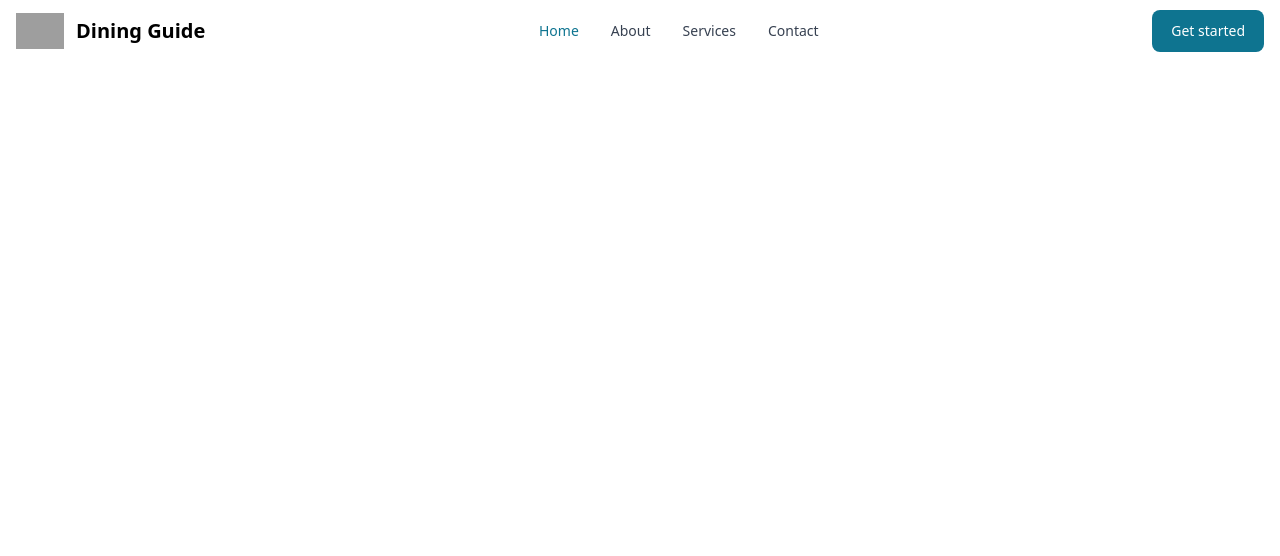
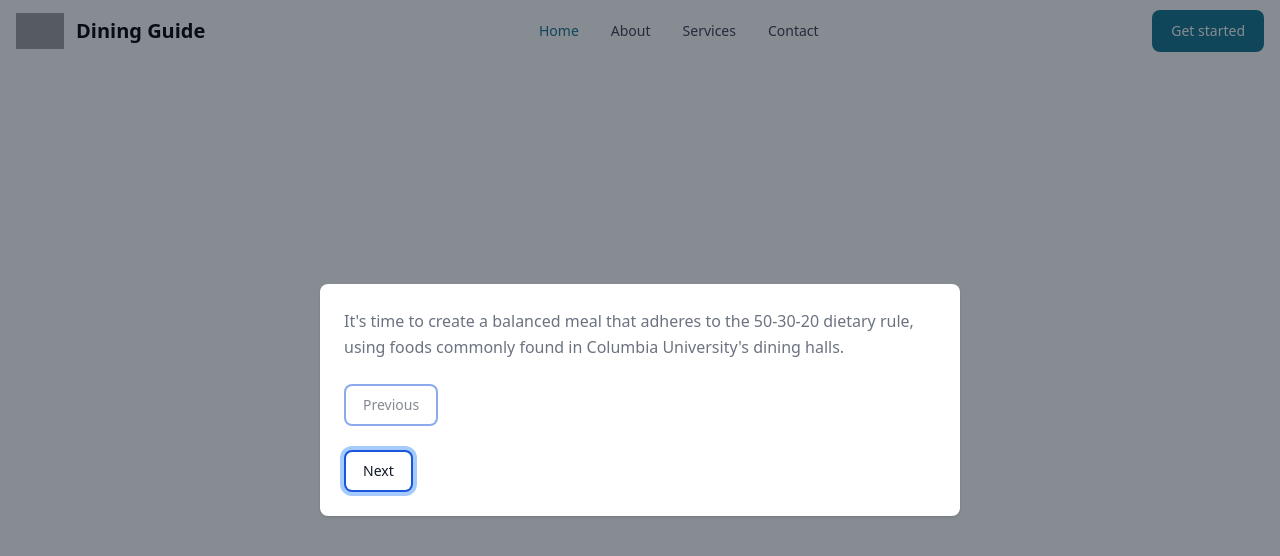
Before and after one commit to remembyr/UIDesignGroupProject, a React (Create React App) app in the folder columbia-dining-guide/: page /quiz in a window 1280 px wide. Shown: the top 556 px of the page. Built offline with nearby package versions, Linux system fonts and the light colour scheme; grey boxes are pictures that could not be loaded.

Commit message:
implement rudimentary version of quiz tutorial modals

```diff
--- a/columbia-dining-guide/src/App.tsx
+++ b/columbia-dining-guide/src/App.tsx
@@ -14,6 +14,9 @@ import ProteinSortingGameSource from "./components/Protein/ProteinSortingGameSou
 import FatsSortingGameSource from "./components/Fats/FatsSortingGameSource";
 import CarbsSortingGameSource from "./components/Carbs/CarbsSortingGameSource";
 import Breakdown from "./components/Breakdown";
+import Quiz from "./components/Quiz";
+
+
 
 function App() {
   return (
@@ -27,6 +30,7 @@ function App() {
         <Route path="/learn/carbs-source" element={<CarbsSortingGameSource />} />
         <Route path="/learn/fat-source" element={<FatsSortingGameSource />} />
         <Route path="/learn/breakdown" element={<Breakdown />} />
+        <Route path="/quiz" element={<Quiz />} />
         {/*Add other paths here */}
       </Routes>
     </>
--- a/columbia-dining-guide/src/components/Quiz.tsx
+++ b/columbia-dining-guide/src/components/Quiz.tsx
@@ -1,3 +1,68 @@
 //slides 20-25
+"use client";
 
-export {}
+import { useModal } from "../contexts/ModalContext";
+import { Card, Button, Modal } from "flowbite-react";
+import React, { useState } from "react";
+
+
+export default function Quiz() {
+
+    const [currentStep, setCurrentStep] = useState(0)
+
+    const tutorialSteps = [
+        {
+          title: 'Step 1',
+          content: "It's time to create a balanced meal that adheres to the 50-30-20 dietary rule, using foods commonly found in Columbia University's dining halls.",
+        },
+        {
+          title: 'Step 2',
+          content: 'Move the circles on the border of the plate to change the portion sizes. Ideally, you want meals and portions that allow for as close to 50% carbs, 30% protein, and 20% fat (in grams).',
+        },
+        {
+            title: 'Step 3',
+            content: 'You will start off with one dish preselected for you. It’s up to you to choose one or two others to balance it out!',
+        }
+    ]
+
+    const handleNextStep = () => {
+        if (currentStep < tutorialSteps.length) {
+            setCurrentStep(currentStep + 1);
+        }
+        // else if (currentStep == tutorialSteps.length) {
+
+        // }
+    };
+
+    const handlePrevStep = () => {
+        if (currentStep > 0) {
+            setCurrentStep(currentStep - 1);
+        }
+    }
+
+    return (
+
+        <>
+
+            {currentStep < tutorialSteps.length && <Modal
+                show={true}
+                // onClose={() => setShowModal1(false)}
+                aria-labelledby="modal-modal-title"
+                aria-describedby="modal-modal-description"
+            >
+                <Modal.Body>
+                    <div className="space-y-6">
+                        <p className="text-base leading-relaxed text-gray-500 dark:text-gray-400" id="tutorial-text">
+                        {tutorialSteps[currentStep].content}
+                        </p>
+
+                        <Button color={"blue"} onClick={() => {handlePrevStep()}} disabled={currentStep === 0} className={"font-normal"} outline>Previous</Button>
+
+                        <Button color={"blue"} onClick={() => {handleNextStep()}} className={"font-normal"} outline>Next</Button>
+                    </div>
+                </Modal.Body>
+            </Modal>}
+        </>
+
+    )
+}
```
